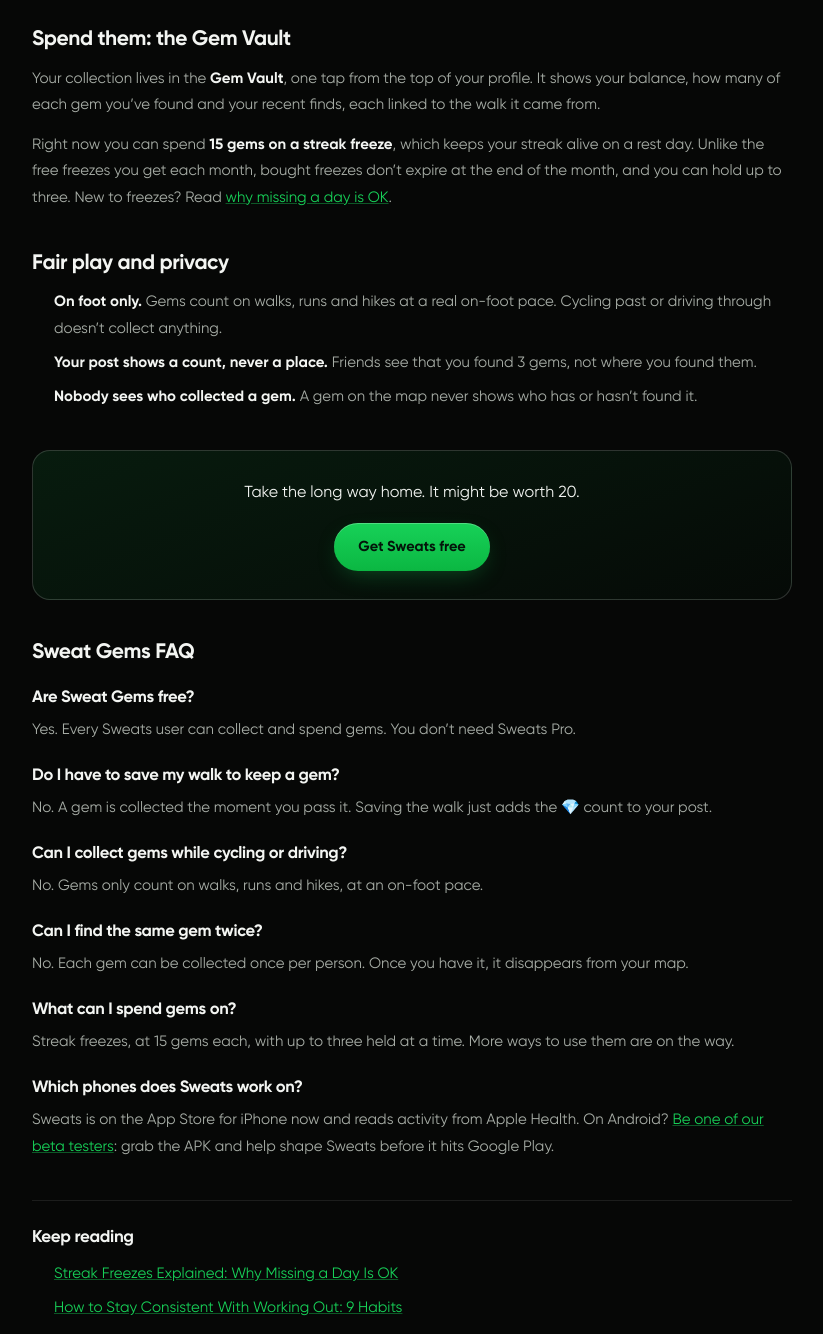
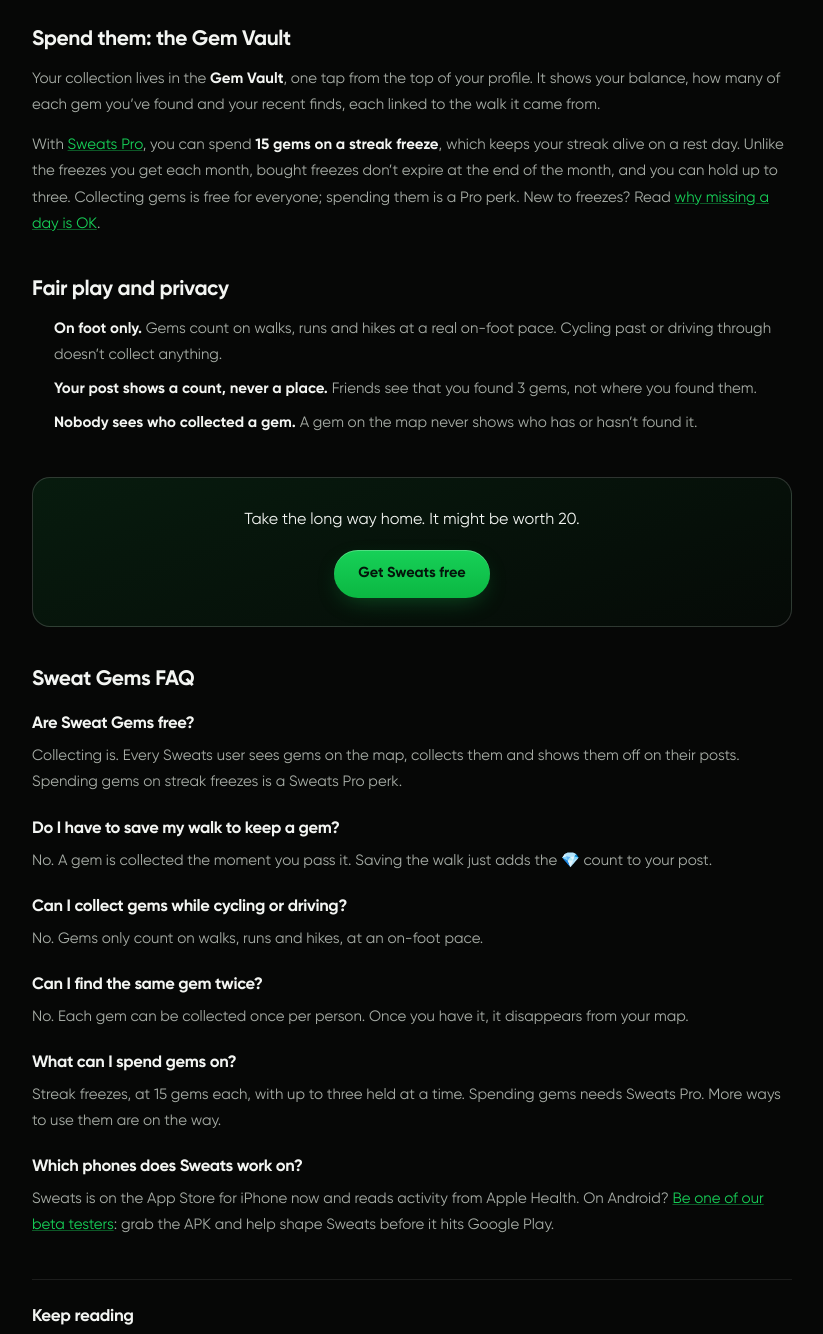
Before and after one commit to arunlals89/sweats, a plain HTML site: page sweat-gems.html in a window 1280 px wide. Shown: the part 1540-2874 px from the top of the page, without its empty margins (42-865 px from the left). Drawn offline with Linux system fonts and the light colour scheme.

Commit message:
Sync website/ from sweats.in.git@601286d

```diff
--- a/sweat-gems.html
+++ b/sweat-gems.html
@@ -108,9 +108,9 @@
   <h2>Spend them: the Gem Vault</h2>
   <p>Your collection lives in the <strong>Gem Vault</strong>, one tap from the top of your profile. It shows your
     balance, how many of each gem you’ve found and your recent finds, each linked to the walk it came from.</p>
-  <p>Right now you can spend <strong>15 gems on a streak freeze</strong>, which keeps your streak alive on a rest day.
-    Unlike the free freezes you get each month, bought freezes don’t expire at the end of the month, and you can hold
-    up to three. New to freezes? Read <a href="/stories/streak-freezes-explained">why missing a day is OK</a>.</p>
+  <p>With <a href="/#pro">Sweats Pro</a>, you can spend <strong>15 gems on a streak freeze</strong>, which keeps your
+    streak alive on a rest day. Unlike the freezes you get each month, bought freezes don’t expire at the end of the
+    month, and you can hold up to three. Collecting gems is free for everyone; spending them is a Pro perk. New to freezes? Read <a href="/stories/streak-freezes-explained">why missing a day is OK</a>.</p>
 
   <h2>Fair play and privacy</h2>
   <ul>
@@ -128,7 +128,8 @@
 
   <h2 id="faq">Sweat Gems FAQ</h2>
   <h3>Are Sweat Gems free?</h3>
-  <p>Yes. Every Sweats user can collect and spend gems. You don’t need Sweats Pro.</p>
+  <p>Collecting is. Every Sweats user sees gems on the map, collects them and shows them off on their posts. Spending
+    gems on streak freezes is a Sweats Pro perk.</p>
   <h3>Do I have to save my walk to keep a gem?</h3>
   <p>No. A gem is collected the moment you pass it. Saving the walk just adds the 💎 count to your post.</p>
   <h3>Can I collect gems while cycling or driving?</h3>
@@ -136,7 +137,8 @@
   <h3>Can I find the same gem twice?</h3>
   <p>No. Each gem can be collected once per person. Once you have it, it disappears from your map.</p>
   <h3>What can I spend gems on?</h3>
-  <p>Streak freezes, at 15 gems each, with up to three held at a time. More ways to use them are on the way.</p>
+  <p>Streak freezes, at 15 gems each, with up to three held at a time. Spending gems needs Sweats Pro. More ways to use
+    them are on the way.</p>
   <h3>Which phones does Sweats work on?</h3>
   <p>Sweats is on the App Store for iPhone now and reads activity from Apple Health. On Android? <a href="https://github.com/arunlals89/sweats/releases/download/android-beta-1.0.6-2/sweats-android-beta.apk" target="_blank" rel="noopener">Be one of our beta testers</a>: grab the APK and help shape Sweats before it hits Google Play.</p>
 
```
Also changed, not shown: index.html (+5 -2 lines).
